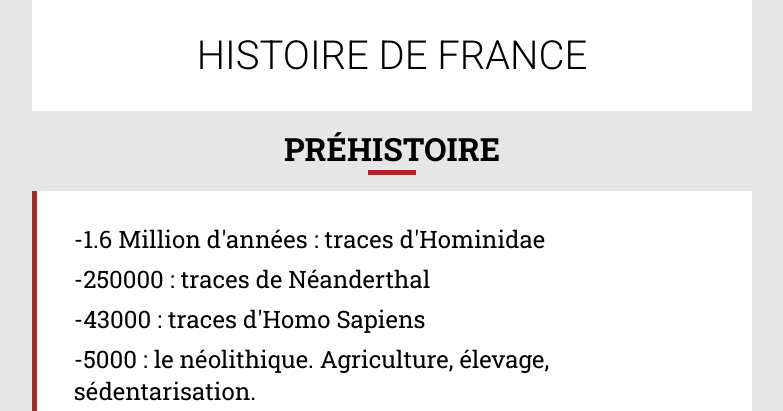
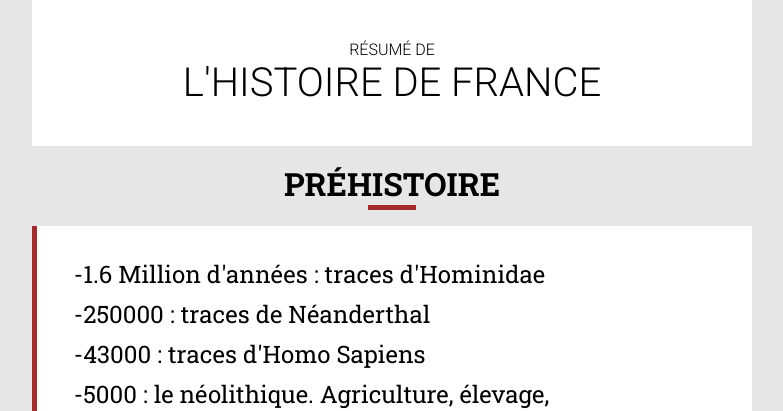
Before and after one commit to samuelbalin67/apprendre.xyz, a PHP site: page /histoire_de_france/index.html in a window 1280 px wide. Shown: the top 411 px of the page, without its empty margins (248-1031 px from the left). Run offline with PHP 8.4, Linux system fonts and the light colour scheme; some web fonts are replaced.

Commit message:
ajout de résumé de en pré-titre

```diff
--- a/css/styles.css
+++ b/css/styles.css
@@ -46,14 +46,14 @@
 }
 .main h1{
 	text-align: center;
-	padding: 2rem 1rem;
+	padding: 1.5rem 1rem;
 	font-weight: 300;
 	font-size: 2.5rem;
 	font-family: roboto;
 }
 h1 span{
-	text-decoration: underline;
-	font-size: 50%;
+	font-size: 40%;
+	display: block;
 }
 .main h2{
 	text-align: center;
@@ -134,4 +134,7 @@
 	ul.grandeSection div{
 		padding: 2rem 1.8rem; /*1.8 because there's a .2rem padding on children*/
 	}
+	.main h1{
+		padding: 2.5rem 1rem;
+	}
 }
--- a/histoire_de_france/index.html
+++ b/histoire_de_france/index.html
@@ -17,7 +17,10 @@
 
 		<div class="main">
 
-			<h1>Histoire de France</h1>
+			<h1>
+				<span class="pre-h1">résumé de</span>
+				L'Histoire de France
+			</h1>
 
 			<ul class="grandeSection prehistoire">
 				<h2 class="">Préhistoire</h2>
```
